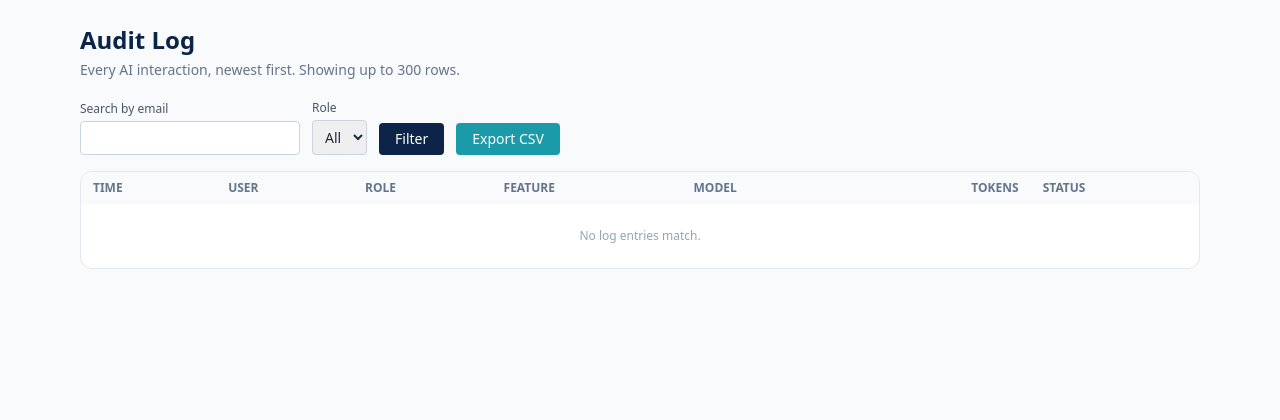
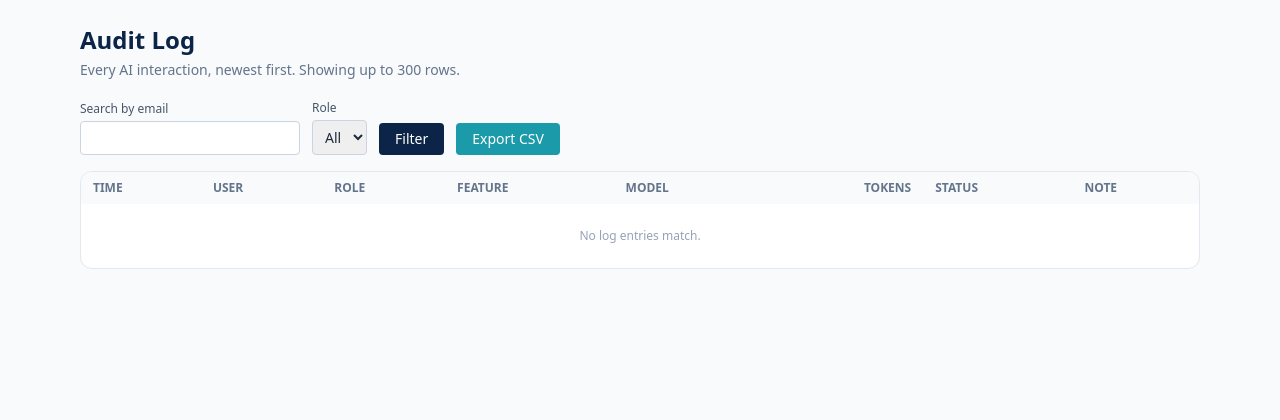
Before and after one commit to okekefranklin/trustled-aula, a Flask app: template app/templates/admin/audit.html in a window 1280 px wide. Shown: the top 420 px of the page. Run offline with Flask 3, Linux system fonts and the light colour scheme; the template is opened without the code that fills it, so the values that code supplies are empty; some libraries are stand-ins or nearby versions.

Commit message:
Show audit log notes and configure Render for Groq
Co-authored-by: Cursor <cursoragent@cursor.com>

```diff
--- a/app/templates/admin/audit.html
+++ b/app/templates/admin/audit.html
@@ -26,7 +26,7 @@
       <tr><th class="text-left px-3 py-2">Time</th><th class="text-left px-3 py-2">User</th>
       <th class="text-left px-3 py-2">Role</th><th class="text-left px-3 py-2">Feature</th>
       <th class="text-left px-3 py-2">Model</th><th class="text-right px-3 py-2">Tokens</th>
-      <th class="text-left px-3 py-2">Status</th></tr>
+      <th class="text-left px-3 py-2">Status</th><th class="text-left px-3 py-2">Note</th></tr>
     </thead>
     <tbody>
     {% for log in logs %}
@@ -38,9 +38,10 @@
         <td class="px-3 py-2 text-slate-500">{{ log.model }}</td>
         <td class="px-3 py-2 text-right">{{ log.prompt_tokens + log.completion_tokens }}</td>
         <td class="px-3 py-2">{% if log.blocked %}<span class="text-red-600">blocked</span>{% else %}<span class="text-green-600">ok</span>{% endif %}</td>
+        <td class="px-3 py-2 text-slate-600 max-w-xs">{{ log.note or '—' }}</td>
       </tr>
     {% else %}
-      <tr><td colspan="7" class="px-3 py-6 text-center text-slate-400">No log entries match.</td></tr>
+      <tr><td colspan="8" class="px-3 py-6 text-center text-slate-400">No log entries match.</td></tr>
     {% endfor %}
     </tbody>
   </table>
--- a/render.yaml
+++ b/render.yaml
@@ -8,8 +8,10 @@ services:
       - key: SECRET_KEY
         generateValue: true
       - key: LLM_PROVIDER
-        value: anthropic
+        value: openai
       - key: LLM_API_KEY
         sync: false
       - key: LLM_MODEL
-        value: claude-3-5-sonnet-20241022
+        value: llama-3.3-70b-versatile
+      - key: LLM_BASE_URL
+        value: https://api.groq.com/openai/v1
```
